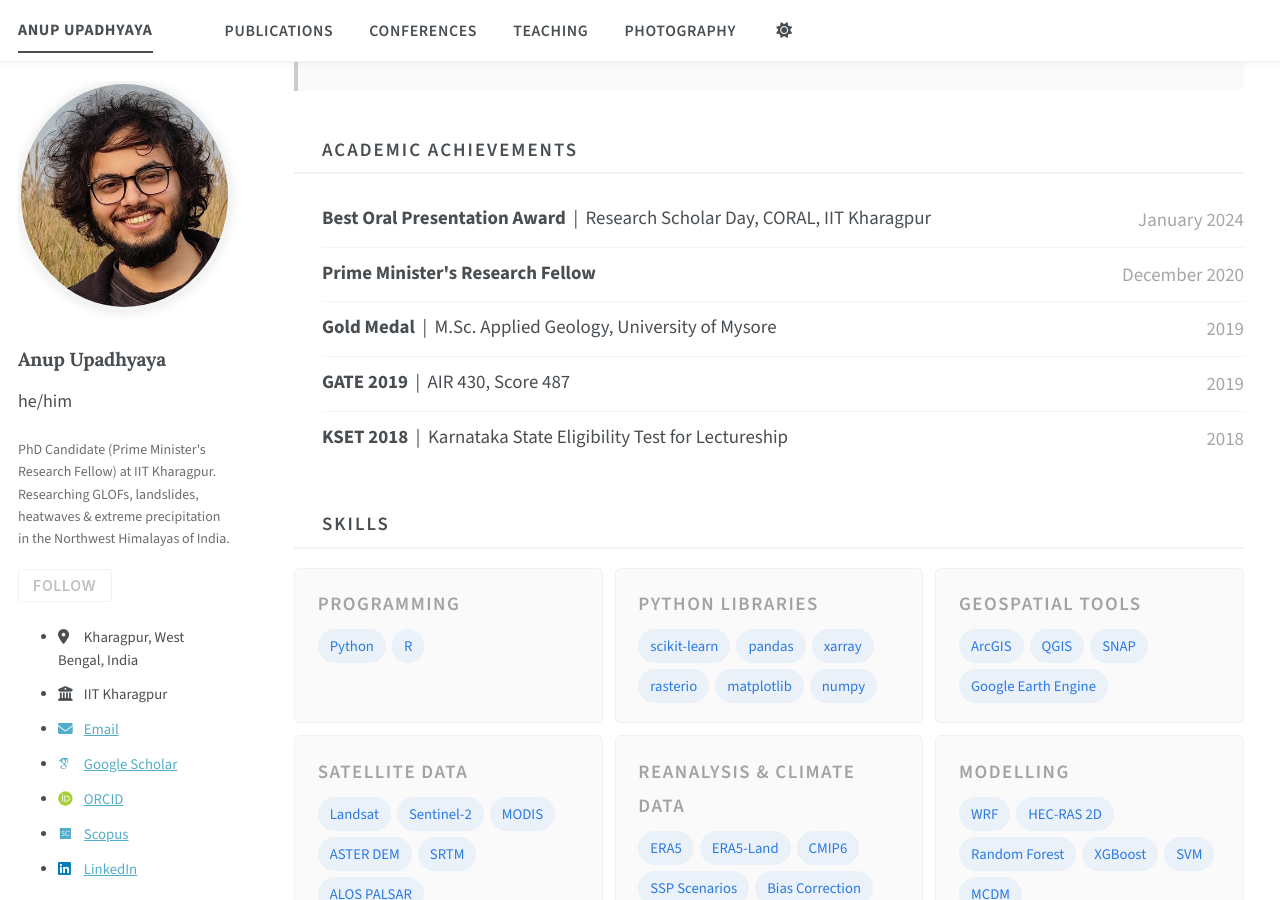
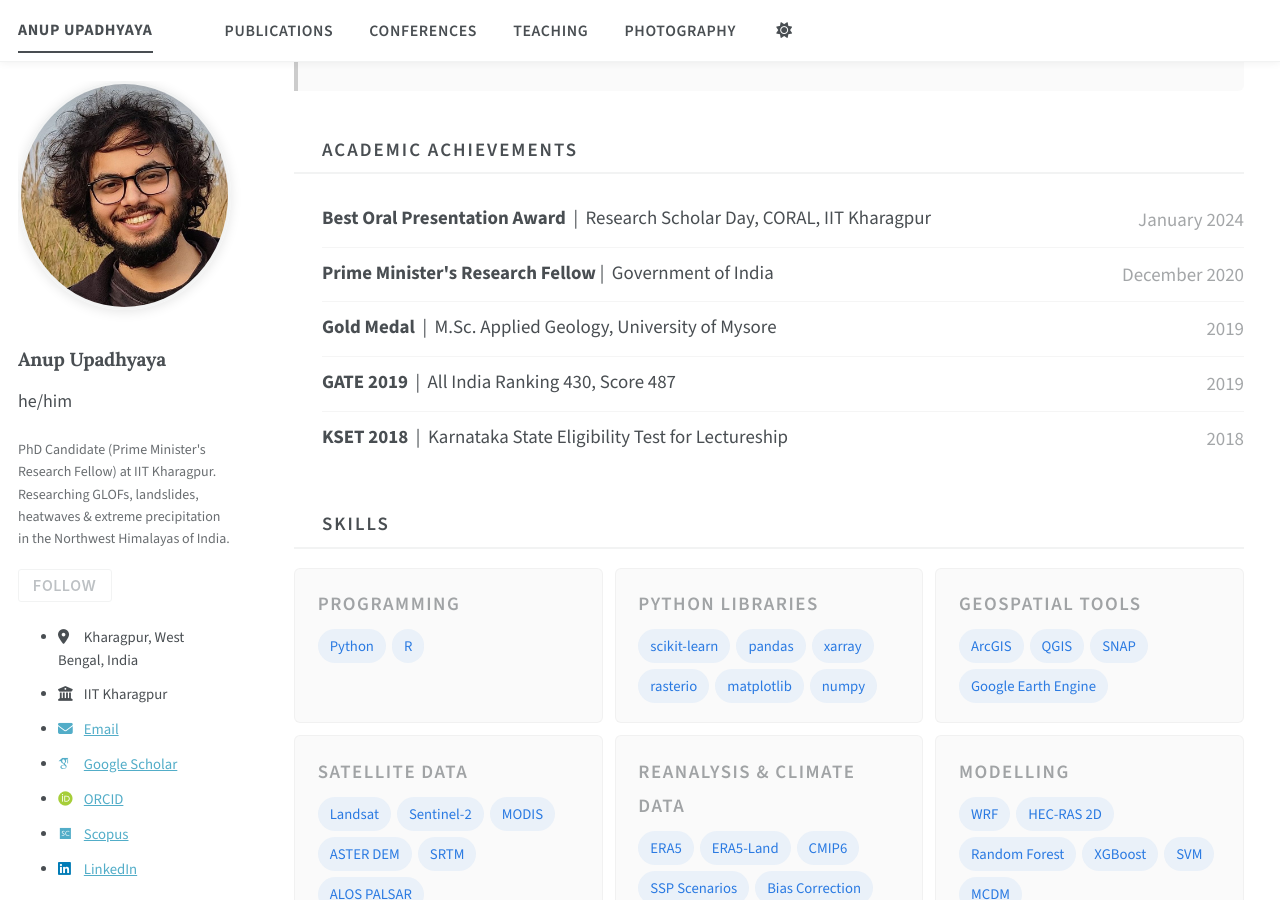
Before and after one commit to anupupadhyaya/anupupadhyaya.github.io, a Jekyll site: the page built from _pages/about.md, in a window 1280 px wide and 900 px high, scrolled down 2648 px. Built offline with Jekyll 4.4.1, drawn with Linux system fonts in a browser that asks for light colours; some web fonts are replaced; a script bundle is joined from its source files by our own code; library files that are not in the unit come from our copies.

Commit message:
Update about.md

```diff
--- a/_pages/about.md
+++ b/_pages/about.md
@@ -342,7 +342,7 @@ to real risks faced by Himalayan communities.
   </div>
 
   <div class="achieve-item">
-    <div class="achieve-text"><strong>Prime Minister's Research Fellow</strong></div>
+    <div class="achieve-text"><strong>Prime Minister's Research Fellow</strong>&nbsp;|&nbsp; Government of India</div>
     <div class="achieve-year">December 2020</div>
   </div>
 
@@ -352,7 +352,7 @@ to real risks faced by Himalayan communities.
   </div>
 
   <div class="achieve-item">
-    <div class="achieve-text"><strong>GATE 2019</strong> &nbsp;|&nbsp; AIR 430, Score 487</div>
+    <div class="achieve-text"><strong>GATE 2019</strong> &nbsp;|&nbsp; All India Ranking 430, Score 487</div>
     <div class="achieve-year">2019</div>
   </div>
 
```
